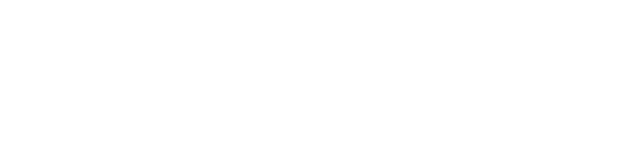
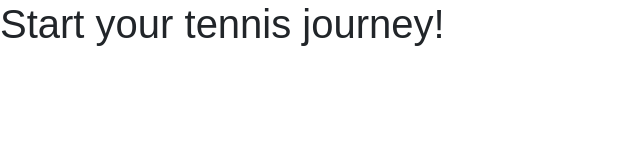
Before and after one commit to avegils/CSSaccessability, a plain HTML site: page index.html in a window 1280 px wide. Shown: the whole page, without its empty margins (0-640 px from the left). Drawn offline with nearby package versions, Linux system fonts and the light colour scheme; a web font is replaced by a local one.

Commit message:
Test font

```diff
--- a/index.html
+++ b/index.html
@@ -31,3 +31,7 @@
         crossorigin="anonymous">
     </script>
 </head>
+<body>
+    <h1>Start your tennis journey!</h1>
+</body>
+</html>
```
